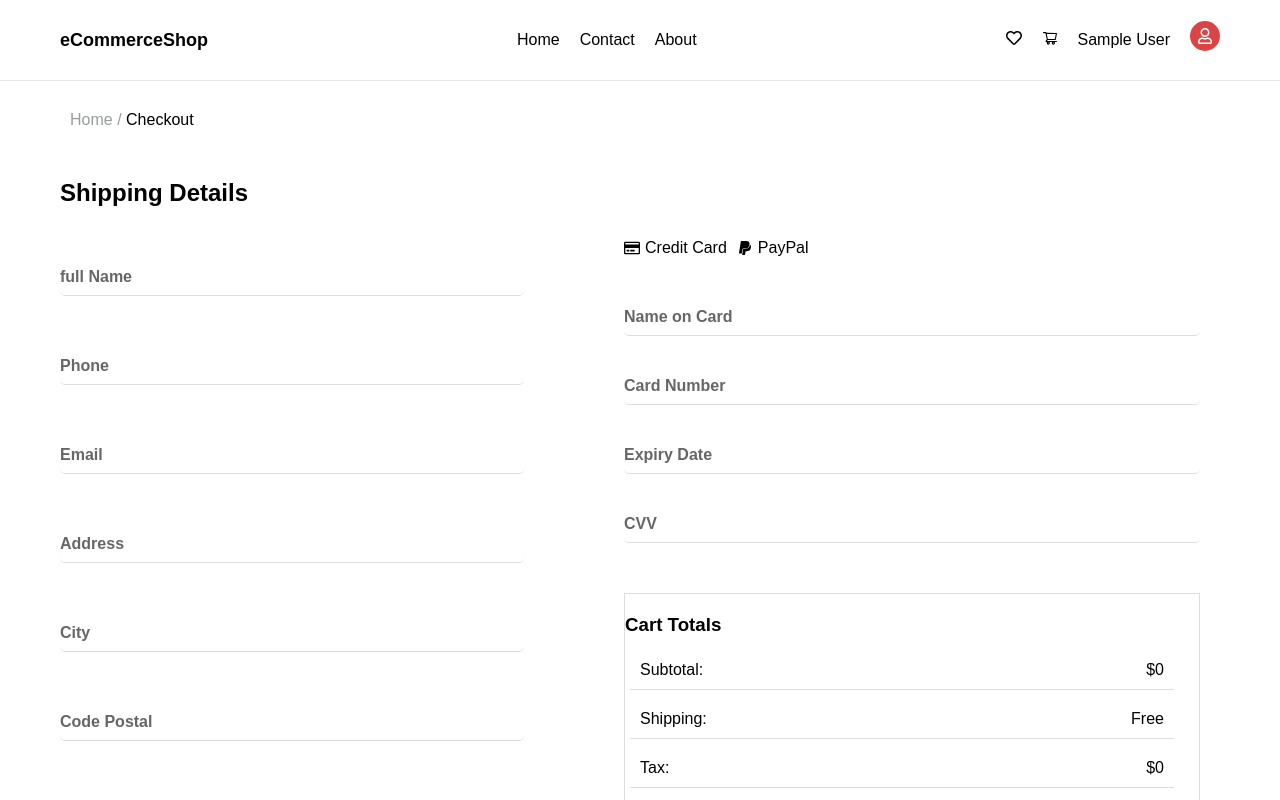
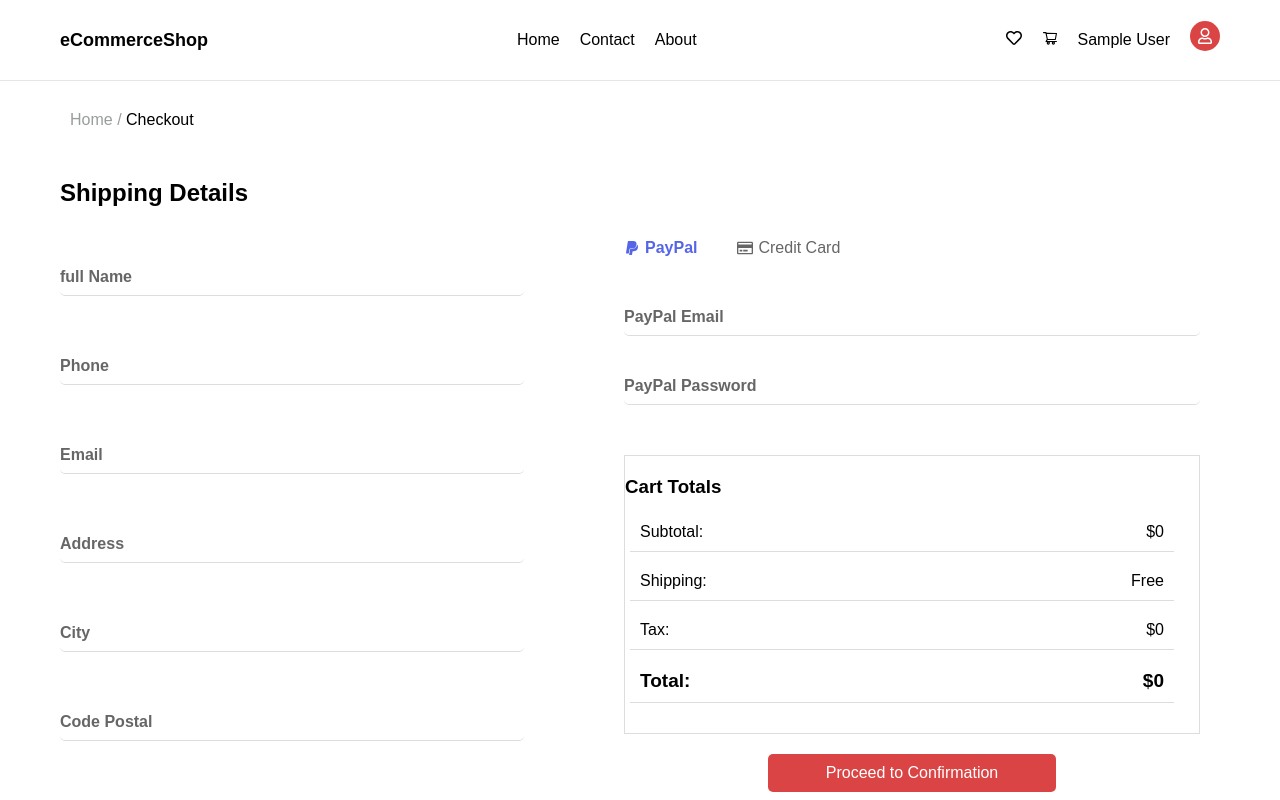
Before and after one commit to ahmidou09/eCommerce_MERN, a React (Vite) app in the folder frontend/: page /checkout in a window 1280 px wide. Shown: the top 800 px of the page. Built offline with nearby package versions, Linux system fonts and the light colour scheme; sample sign-in values are in the browser's storage.

Commit message:
Updated `PaymentForm` to default payment method to PayPal and modified payment method selection logic.

```diff
--- a/frontend/src/components/Checkout/PaymentForm.jsx
+++ b/frontend/src/components/Checkout/PaymentForm.jsx
@@ -16,8 +16,7 @@ const PaymentForm = ({ formFields, handleInputChange }) => {
     { id: "paypalPassword", label: "PayPal Password", type: "password" },
   ];
 
-  const [selectedPaymentMethod, setSelectedPaymentMethod] =
-    useState("creditCard");
+  const [selectedPaymentMethod, setSelectedPaymentMethod] = useState("paypal");
 
   const handlePaymentMethodChange = (e) => {
     setSelectedPaymentMethod(e.target.value);
@@ -29,6 +28,37 @@ const PaymentForm = ({ formFields, handleInputChange }) => {
         <PaymentOption>
           <input
             type="radio"
+            id="paypal"
+            name="paymentMethod"
+            value="paypal"
+            checked={selectedPaymentMethod === "paypal"}
+            onChange={handlePaymentMethodChange}
+          />
+          <label htmlFor="paypal">
+            <FaPaypal
+              color={
+                selectedPaymentMethod === "paypal"
+                  ? "var(--color-purple-2)"
+                  : "var(--color-grey-4)"
+              }
+            />
+            <span
+              style={
+                selectedPaymentMethod === "paypal"
+                  ? {
+                      color: "var(--color-purple-2)",
+                      fontWeight: "bold",
+                    }
+                  : { color: "var(--color-grey-4)" }
+              }
+            >
+              PayPal
+            </span>
+          </label>
+        </PaymentOption>
+        <PaymentOption>
+          <input
+            type="radio"
             id="creditCard"
             name="paymentMethod"
             value="creditCard"
@@ -36,26 +66,32 @@ const PaymentForm = ({ formFields, handleInputChange }) => {
             onChange={handlePaymentMethodChange}
           />
           <label htmlFor="creditCard">
-            <FaRegCreditCard />
-            <span>Credit Card</span>
-          </label>
-        </PaymentOption>
-        <PaymentOption>
-          <input
-            type="radio"
-            id="paypal"
-            name="paymentMethod"
-            value="paypal"
-            checked={selectedPaymentMethod === "paypal"}
-            onChange={handlePaymentMethodChange}
-          />
-          <label htmlFor="paypal">
-            <FaPaypal />
-            <span>PayPal</span>
+            <FaRegCreditCard
+              color={
+                selectedPaymentMethod === "creditCard"
+                  ? "var(--color-primary-1)"
+                  : "var(--color-grey-4)"
+              }
+            />
+            <span
+              style={
+                selectedPaymentMethod === "creditCard"
+                  ? { color: "var(--color-primary-1)", fontWeight: "bold" }
+                  : { color: "var(--color-grey-4)" }
+              }
+            >
+              Credit Card
+            </span>
           </label>
         </PaymentOption>
       </PaymentOptions>
-      {selectedPaymentMethod === "creditCard" ? (
+      {selectedPaymentMethod === "paypal" ? (
+        <FormFields
+          fields={payPalFormFields}
+          formFields={formFields}
+          handleInputChange={handleInputChange}
+        />
+      ) : (
         <CreditCardForm>
           <FormFields
             fields={paymentFormFieldsPayment}
@@ -63,12 +99,6 @@ const PaymentForm = ({ formFields, handleInputChange }) => {
             handleInputChange={handleInputChange}
           />
         </CreditCardForm>
-      ) : (
-        <FormFields
-          fields={payPalFormFields}
-          formFields={formFields}
-          handleInputChange={handleInputChange}
-        />
       )}
     </div>
   );
@@ -76,7 +106,7 @@ const PaymentForm = ({ formFields, handleInputChange }) => {
 
 const PaymentOptions = styled.div`
   display: flex;
-  gap: 1rem;
+  gap: 4rem;
   margin-bottom: 4rem;
 `;
 
```
